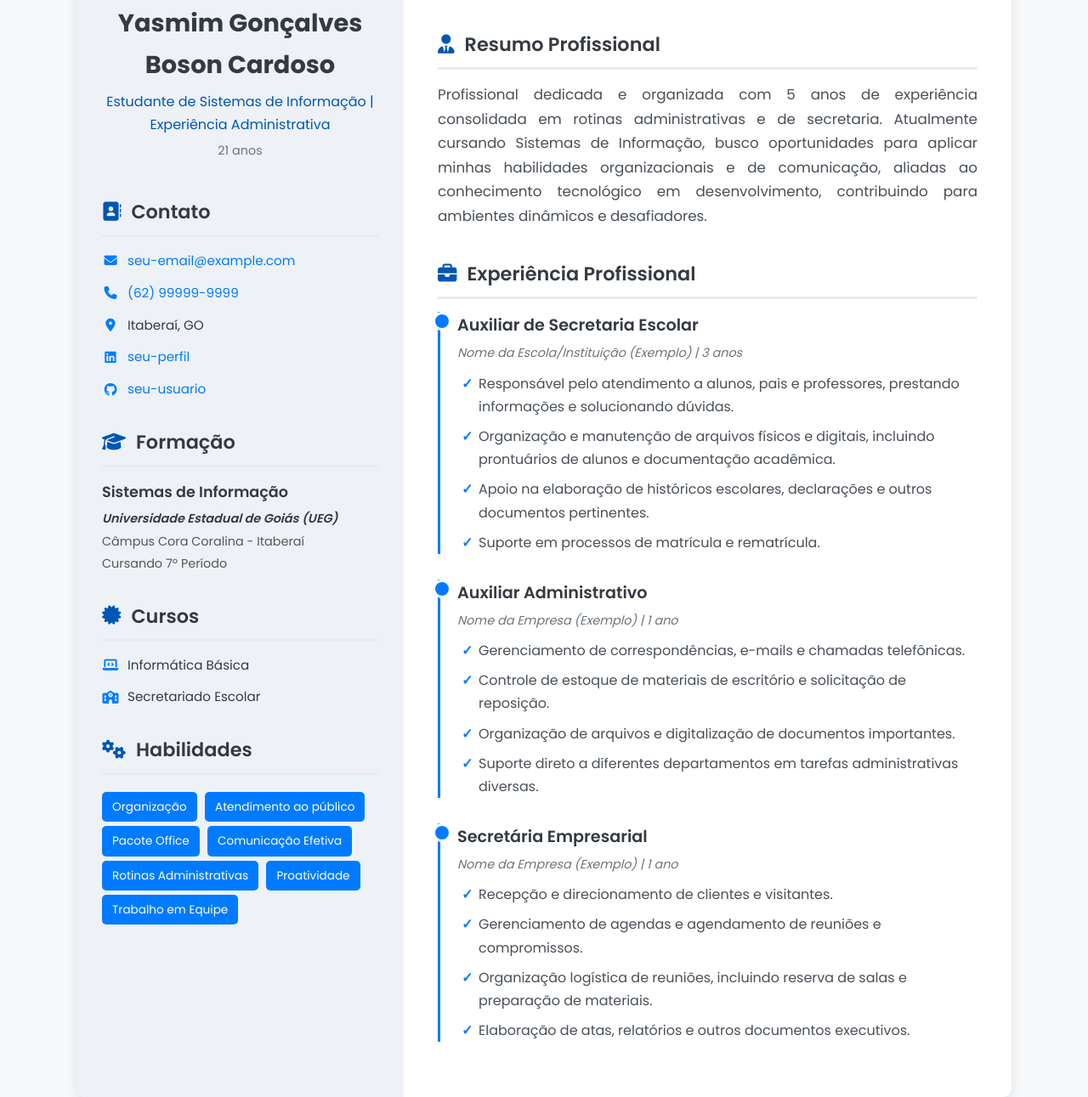
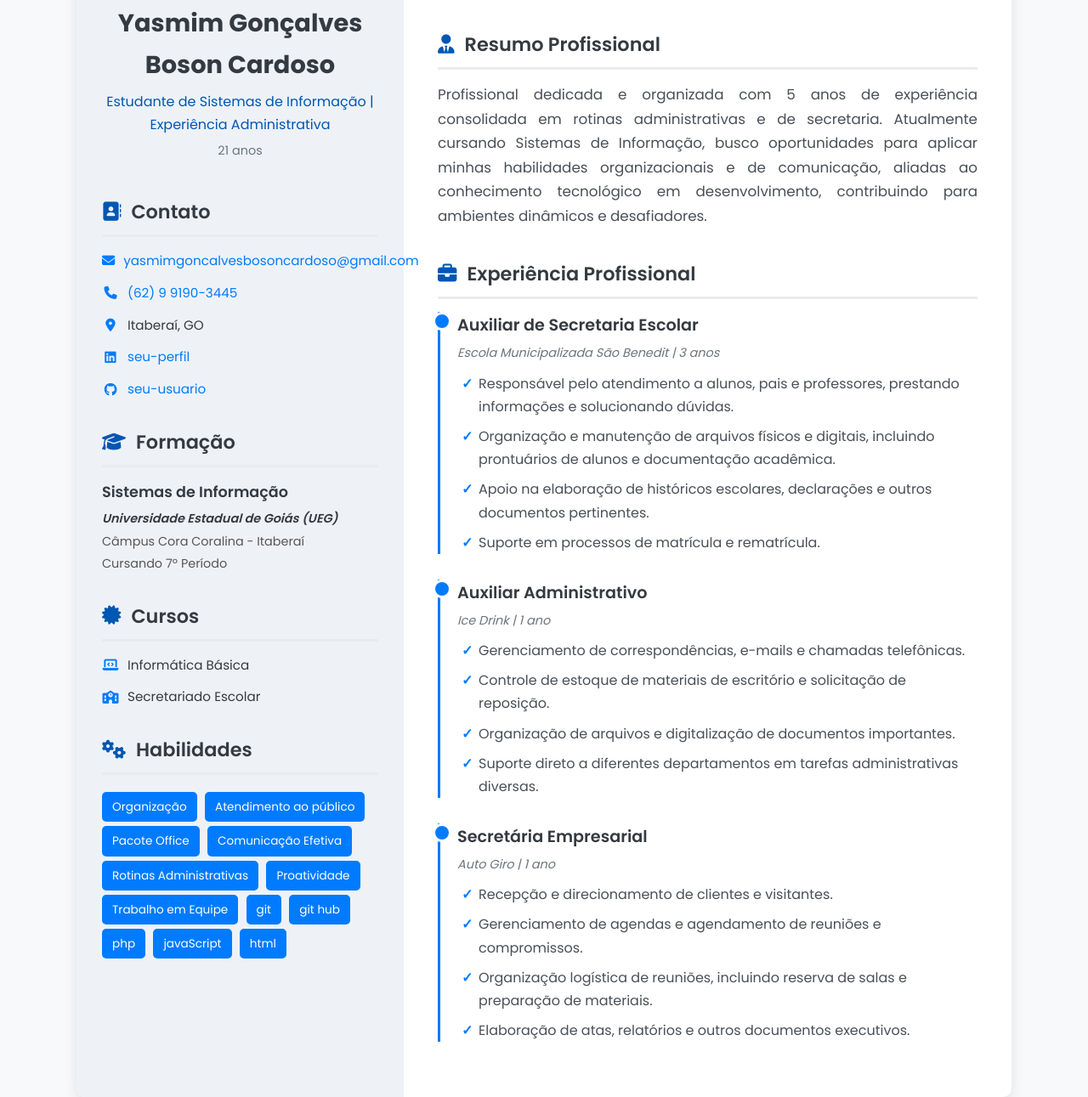
Before and after one commit to YasmimGBosonCardoso/curriculo, a plain HTML site: page index.html in a window 1280 px wide. Shown: the part 77-1368 px from the top of the page at 85% size. Drawn offline with Linux system fonts and the light colour scheme.

Commit message:
Update index.html
atualização de dados

```diff
--- a/index.html
+++ b/index.html
@@ -286,8 +286,8 @@
             <section class="contact">
                 <h2><i class="fas fa-address-book icon"></i> Contato</h2>
                 <ul>
-                    <li><i class="fas fa-envelope"></i> <a href="mailto:seu-email@example.com">seu-email@example.com</a></li>
-                    <li><i class="fas fa-phone"></i> <a href="tel:+5562999999999">(62) 99999-9999</a></li>
+                    <li><i class="fas fa-envelope"></i> <a href="mailto:seu-email@example.com">yasmimgoncalvesbosoncardoso@gmail.com</a></li>
+                    <li><i class="fas fa-phone"></i> <a href="tel:+5562999999999">(62) 9 9190-3445</a></li>
                     <li><i class="fas fa-map-marker-alt"></i> Itaberaí, GO</li>
                     <li><i class="fab fa-linkedin"></i> <a href="https://linkedin.com/in/seu-perfil" target="_blank">seu-perfil</a></li>
                     <li><i class="fab fa-github"></i> <a href="https://github.com/seu-usuario" target="_blank">seu-usuario</a></li>
@@ -322,6 +322,11 @@
                     <span>Rotinas Administrativas</span>
                     <span>Proatividade</span>
                     <span>Trabalho em Equipe</span>
+                    <span> git</span>
+                    <span>git hub</span>
+                    <Span>php</Span>
+                    <span>javaScript</span>
+                    <span>html</span>
                 </div>
             </section>
         </aside>
@@ -336,7 +341,7 @@
                 <h2><i class="fas fa-briefcase icon"></i> Experiência Profissional</h2>
                 <div class="job">
                     <h3>Auxiliar de Secretaria Escolar</h3>
-                    <p><em>Nome da Escola/Instituição (Exemplo) | 3 anos</em></p>
+                    <p><em>Escola Municipalizada São Benedit | 3 anos</em></p>
                     <ul>
                         <li>Responsável pelo atendimento a alunos, pais e professores, prestando informações e solucionando dúvidas.</li>
                         <li>Organização e manutenção de arquivos físicos e digitais, incluindo prontuários de alunos e documentação acadêmica.</li>
@@ -346,7 +351,7 @@
                 </div>
                  <div class="job">
                     <h3>Auxiliar Administrativo</h3>
-                    <p><em>Nome da Empresa (Exemplo) | 1 ano</em></p>
+                    <p><em>Ice Drink | 1 ano</em></p>
                     <ul>
                         <li>Gerenciamento de correspondências, e-mails e chamadas telefônicas.</li>
                         <li>Controle de estoque de materiais de escritório e solicitação de reposição.</li>
@@ -356,7 +361,7 @@
                 </div>
                  <div class="job">
                     <h3>Secretária Empresarial</h3>
-                    <p><em>Nome da Empresa (Exemplo) | 1 ano</em></p>
+                    <p><em> Auto Giro | 1 ano</em></p>
                     <ul>
                         <li>Recepção e direcionamento de clientes e visitantes.</li>
                         <li>Gerenciamento de agendas e agendamento de reuniões e compromissos.</li>
```
